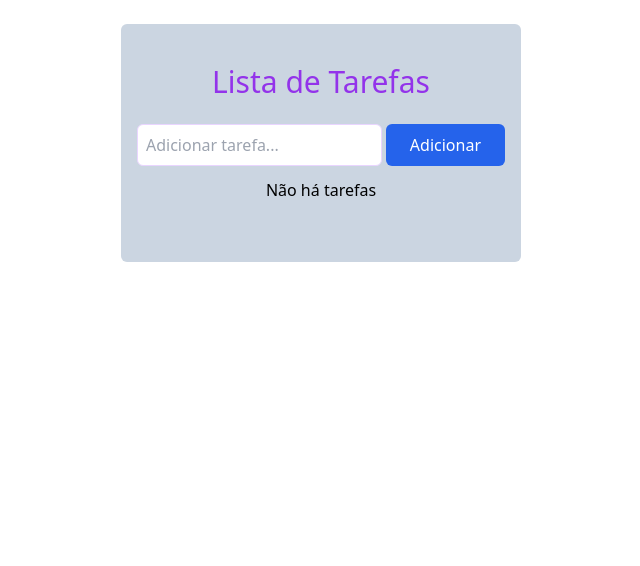
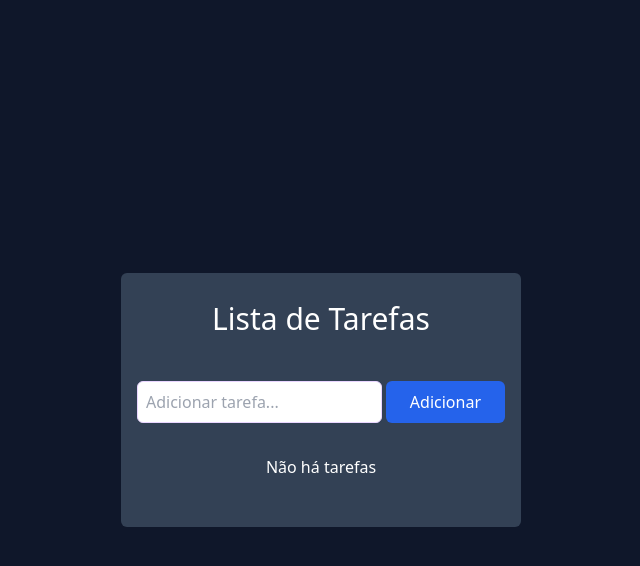
Before and after one commit to victorbterra/lista-tarefas, a React (Vite) app: page / in a window 1280 px wide. Shown: the top 566 px of the page, without its empty margins (319-959 px from the left). Built offline with nearby package versions, Linux system fonts and the light colour scheme.

Commit message:
- feat:Adicionando funcionalidade de  marcação de tarefa concluída - fix: Correção de erros no código

```diff
--- a/package.json
+++ b/package.json
@@ -11,7 +11,8 @@
   },
   "dependencies": {
     "react": "^18.3.1",
-    "react-dom": "^18.3.1"
+    "react-dom": "^18.3.1",
+    "react-icons": "^5.4.0"
   },
   "devDependencies": {
     "@eslint/js": "^9.15.0",
--- a/src/App.jsx
+++ b/src/App.jsx
@@ -3,9 +3,9 @@ import TodoApp from "./components/TodoApp/TodoApp";
 
 function App() {
   return (
-    <>
+    <main className="bg-slate-900 h-screen w-screen flex items-center justify-center">
       <TodoApp />
-    </>
+    </main>
   );
 }
 
--- a/src/components/TodoApp/TodoApp.jsx
+++ b/src/components/TodoApp/TodoApp.jsx
@@ -1,5 +1,8 @@
 import React from "react";
 import { useState } from "react";
+import { FaTrash } from "react-icons/fa";
+import { MdOutlineCheckBoxOutlineBlank } from "react-icons/md";
+import { MdCheckBox } from "react-icons/md";
 
 const TodoApp = () => {
   //lista de tarefas
@@ -22,7 +25,7 @@ const TodoApp = () => {
       //adiciona a nova tarefa à lista de tarefas e limpa o input
       setTarefas((prevTarefa) => [...prevTarefa, novaTarefa]);
       //limpando o input
-      setvalorInput("");
+      setValorInput("");
     } else {
       alert("Por favor, digite um nome para a tarefa.");
     }
@@ -33,13 +36,21 @@ const TodoApp = () => {
       prevTarefas.filter((tarefa) => tarefa.id !== id)
     );
   };
+  // função para marcar tarefa como concluída
+  const handleToggle = (id) => {
+    setTarefas((prevTarefas) =>
+      prevTarefas.map((tarefa) =>
+        tarefa.id === id ? { ...tarefa, concluida: !tarefa.concluida } : tarefa
+      )
+    );
+  };
   return (
-    <div className=" w-[400px] mx-auto mt-6 bg-slate-300 p-4 rounded-md">
-      <h1 className=" text-purple-600 text-center text-3xl my-6">
+    <main className=" w-[400px] mx-auto bg-slate-700 p-4 rounded-md">
+      <h1 className=" text-white text-center text-3xl my-3">
         Lista de Tarefas
       </h1>
       {/* formulario para adicionar tarefas */}
-      <form className=" flex justify-between" onSubmit={handlesubmit}>
+      <form className=" flex justify-between py-8" onSubmit={handlesubmit}>
         <input
           className="border border-purple-200 rounded-md p-2 mr-1 w-full focus:outline-none"
           type="text"
@@ -56,7 +67,7 @@ const TodoApp = () => {
       </form>
       {/* Caso não haja tarefas */}
       {tarefas.length === 0 && (
-        <p className="text-center py-3">Não há tarefas</p>
+        <p className="text-center text-white">Não há tarefas</p>
       )}
       {/* listando tarefas */}
       <ul className="flex flex-col py-2 my-2">
@@ -65,17 +76,36 @@ const TodoApp = () => {
             key={tarefa.id}
             className="flex justify-between items-center bg-slate-200 py-2 px-2 my-2"
           >
-            {tarefa.nome}
-            <button
-              className="bg-red-500 text-white py-1 px-4 rounded-md"
-              onClick={() => handleDelete(tarefa.id)}
-            >
-              Excluir
-            </button>
+            <div className="flex gap-2 items-center">
+              {/* Checkbox para marcar tarefa como concluida */}
+              <button
+                className="border-none"
+                onClick={() => handleToggle(tarefa.id)}
+              >
+                {tarefa.concluida ? (
+                  <MdCheckBox />
+                ) : (
+                  <MdOutlineCheckBoxOutlineBlank />
+                )}
+              </button>
+              {/* Texto da tarefa */}
+              <p className={tarefa.concluida ? "italic line-through" : ""}>
+                {tarefa.nome}
+              </p>
+            </div>
+            <div className="flex items-center">
+              {/* Botão de excluir */}
+              <button
+                className="bg-red-500 text-white py-2 px-4 rounded-md"
+                onClick={() => handleDelete(tarefa.id)}
+              >
+                <FaTrash />
+              </button>
+            </div>
           </li>
         ))}
       </ul>
-    </div>
+    </main>
   );
 };
 
```
Also changed, not shown: 1 other file (tests, documents, lock files or other folders).
